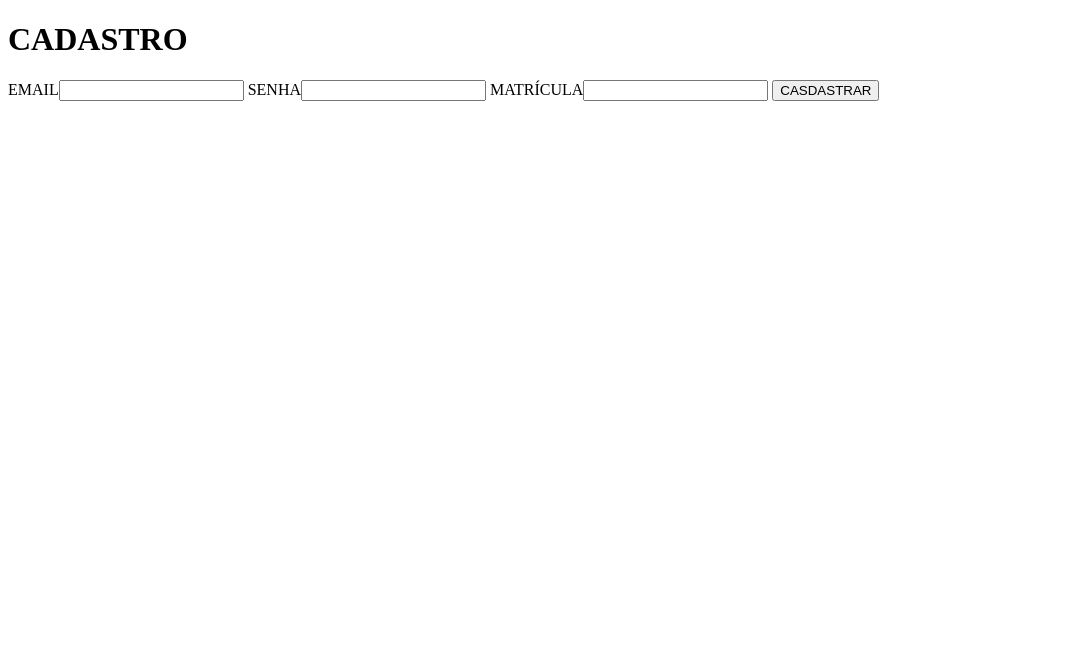
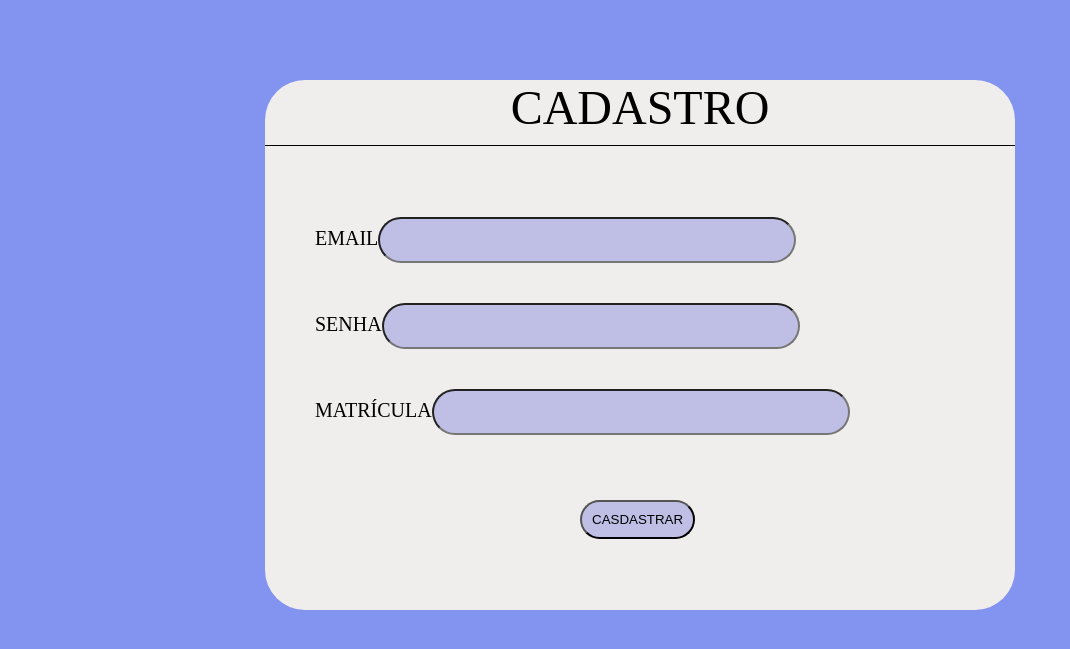
Before and after one commit to codebr01/Rede-Ufpi, a Django app: page /redeufpi/cadastro.html in a window 1280 px wide. Shown: the top 649 px of the page, without its empty margins (0-1070 px from the left). Run offline with Django 4.2, Linux system fonts and the light colour scheme.

Commit message:
adicionando css e imagem(nao codigo)

```diff
--- a/app_rede_ufpi/templates/redeufpi/cadastro.html
+++ b/app_rede_ufpi/templates/redeufpi/cadastro.html
@@ -1,8 +1,11 @@
+{% load static %}
+
 <!DOCTYPE html>
 <html lang="pt-br">
 <head>
   <meta charset="UTF-8">
   <meta name="viewport" content="width=device-width, initial-scale=1.0">
+  <link rel="stylesheet" href="{% static 'css/cadastro.css' %}">
   <title>Rede UFPI - Cadastro</title>
 </head>
 <body>
--- a/app_rede_ufpi/templates/redeufpi/home.html
+++ b/app_rede_ufpi/templates/redeufpi/home.html
@@ -1,10 +1,14 @@
+{% load static %}
+
 <!DOCTYPE html>
 <html lang="pt-br">
 <head>
   <meta charset="UTF-8">
   <meta name="viewport" content="width=device-width, initial-scale=1.0">
+  <link rel="stylesheet" href="{% static 'css/home.css' %}">
   <title>Rede UFPI - HOME</title>
 </head>
+
 <body>
   <nav>
     <li>
--- /dev/null
+++ b/static/css/cadastro.css
@@ -0,0 +1,72 @@
+@charset "UTF-8";
+
+body{
+    background: #8293F0;
+}
+div{
+
+    width: 750px;
+    height: 530px;
+    flex-shrink: 0;
+    margin: auto;
+
+    border-radius: 40px;
+    background: #F0EDED;
+}
+
+
+h1{
+    margin-top: 80px;
+    text-align: center;
+    flex-shrink: 0;
+    color: #000;
+
+    padding-bottom: 10px;
+    font-family: Source Code Pro;
+    font-size: 48px;
+    font-style: normal;
+    font-weight: 400;
+    line-height: normal;
+    text-transform: uppercase;
+    box-shadow: 0px 1px 0px;
+
+}
+form{
+
+flex-shrink: 0;
+color: #000;
+
+margin-left: 50px;
+margin-right: 50px;
+font-family: Source Code Pro;
+font-size: 20px;
+font-style: normal;
+font-weight: 400;
+line-height: normal;
+}
+input{
+
+    margin-right: 100px;
+    margin-top: 40px;
+    width: 410px;
+    height: 40px;
+    flex-shrink: 0;
+    border-radius: 30px;
+    background: #BFBFE6;
+}
+
+input#email{
+    margin-left: 50px;
+}
+input#senha{
+    margin-left: 48px;
+}
+
+button{
+    margin-top: 65px;
+    margin-left: 265px;
+    margin-right: 265px;
+    padding: 10px;
+    border-radius: 30px;
+    background: #BFBFE6;
+}
```
Also changed, not shown: app_rede_ufpi/templates/redeufpi/login.html (+6 -3 lines), static/css/home.css (added, +60 -0 lines), static/css/login.css (added, +62 -0 lines), static/css/teste.css (deleted), static/img/madara_icone.jpg (deleted), static/img/pessoas.png (added).
